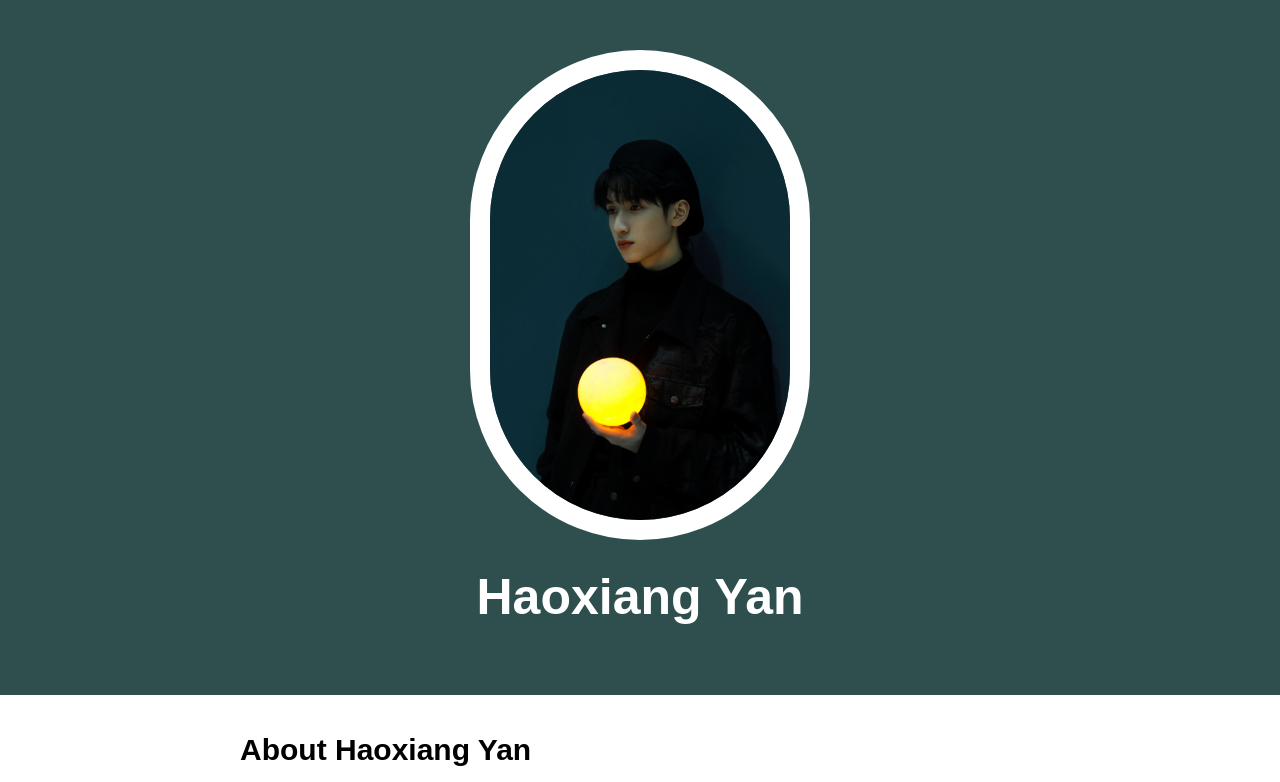
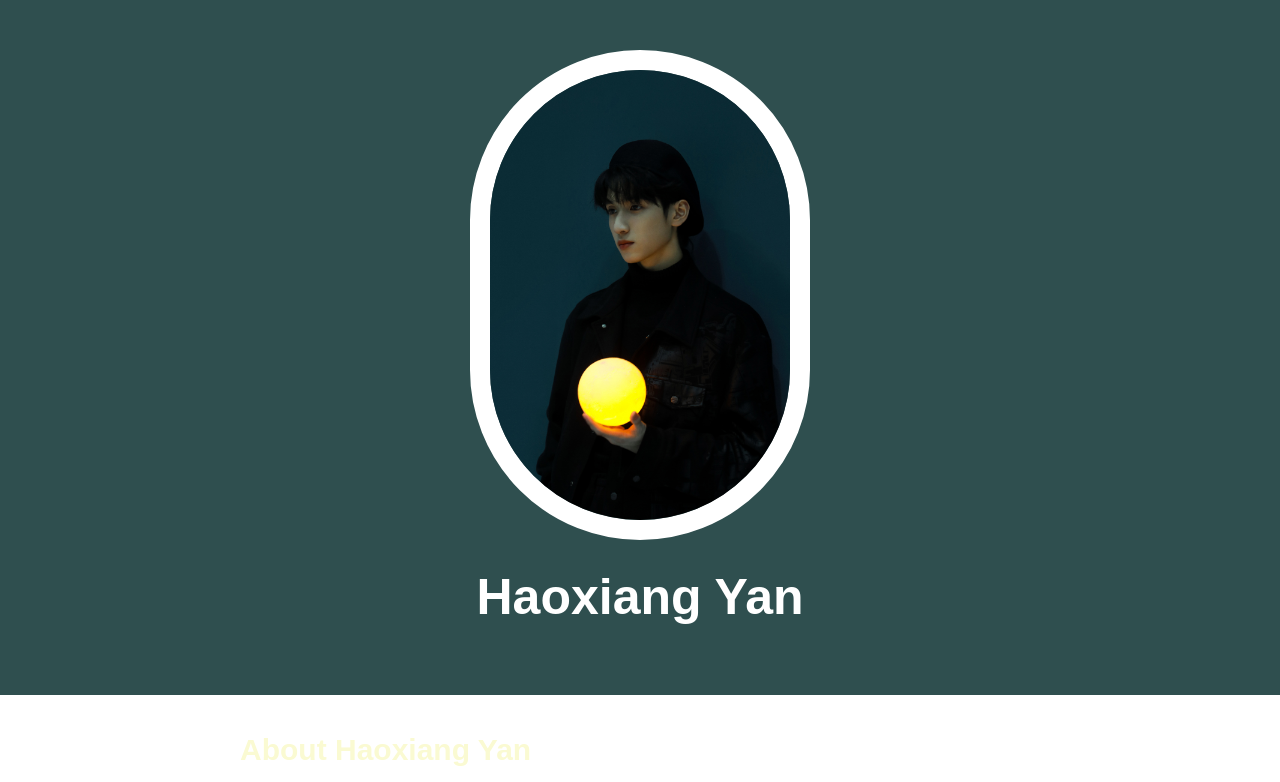
Before and after one commit to sakillusion/DDP-IMA, a plain HTML site: page templates/index.html in a window 1280 px wide. Shown: the top 782 px of the page. Drawn offline with Linux system fonts and the light colour scheme.

Commit message:
Update styles.css

```diff
--- a/templates/styles.css
+++ b/templates/styles.css
@@ -1,8 +1,10 @@
 body {
 	margin: 0;
-	font-family: 'monospace;', sans-serif;
+	font-family: 'American Typewritter;', sans-serif;
 	font-size: 20px;
 	line-height: 30px;
+	font-weight: normal;
+	color: lightgoldenrodyellow;
 }
 
 /*Header section*/
```
